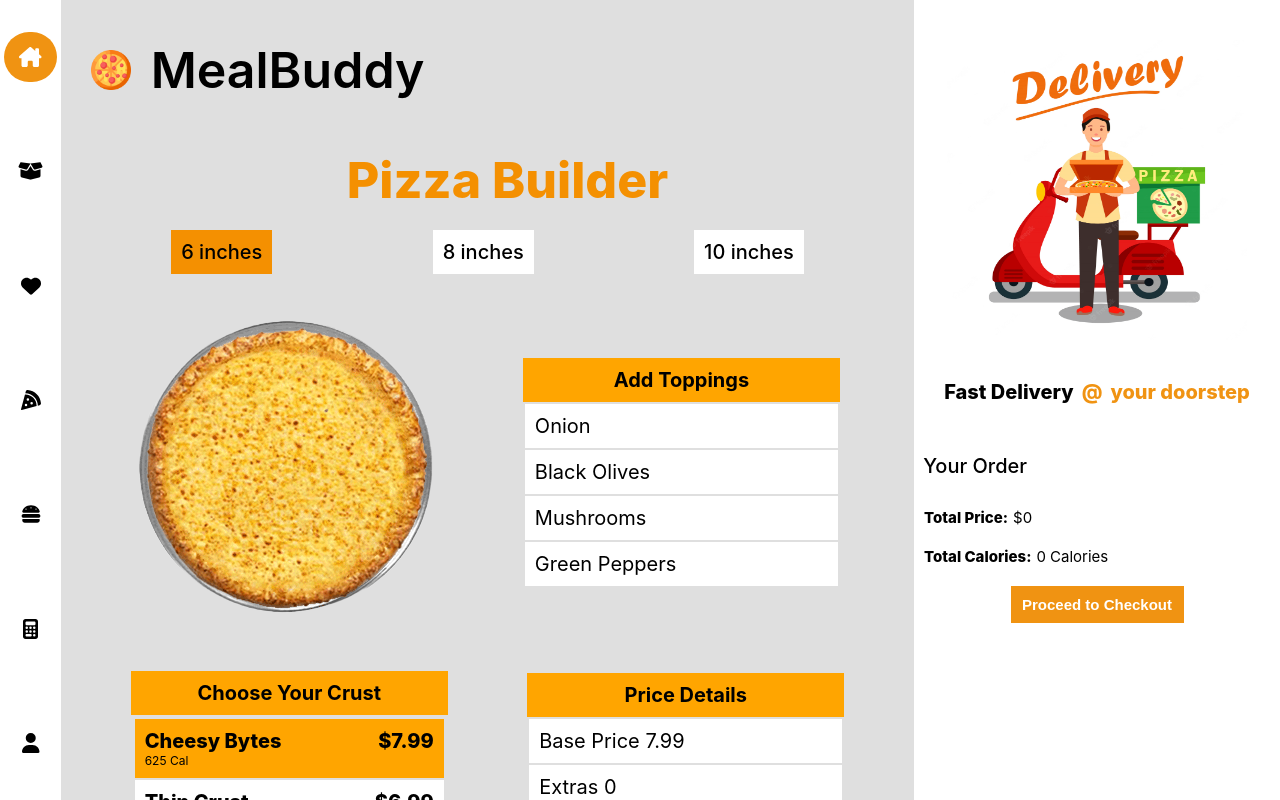
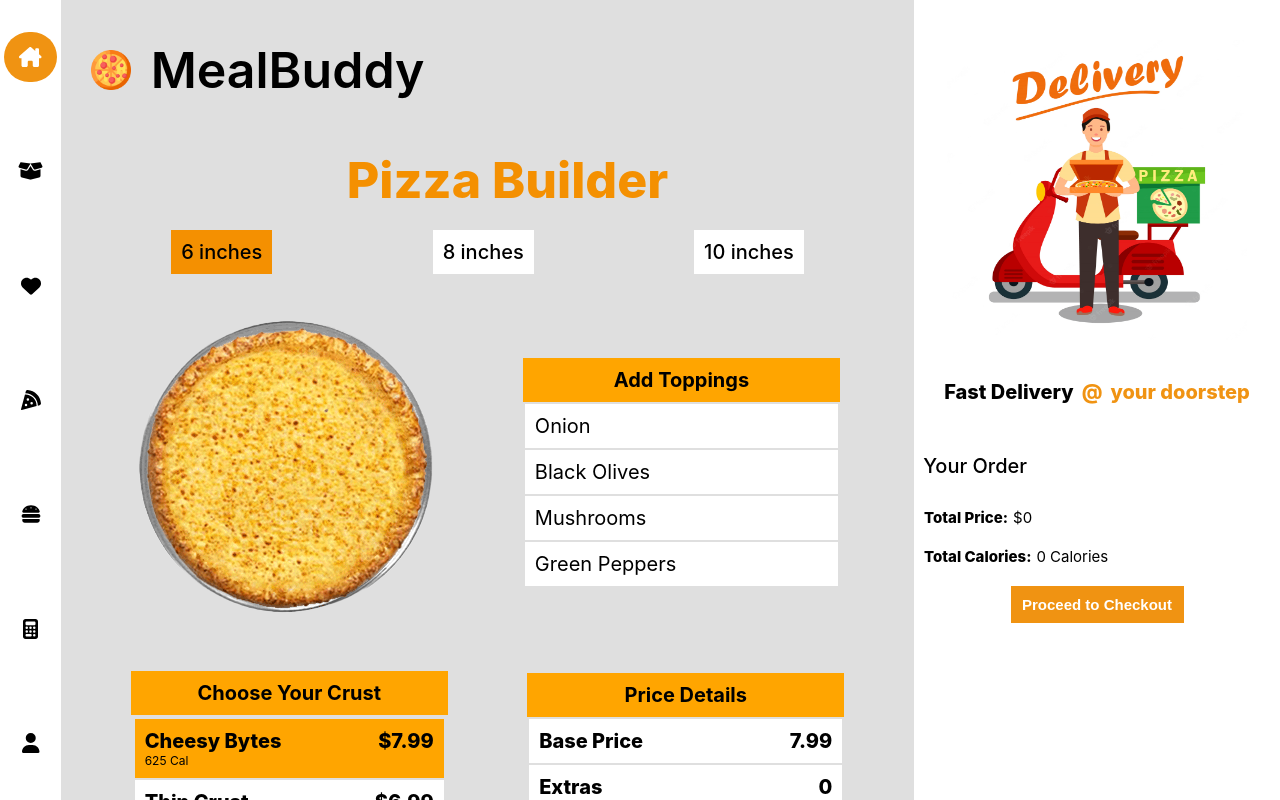
Before and after one commit to HarshitG24/mealbuddy, a React (Create React App) app in the folder frontend/: page /pizza-builder in a window 1280 px wide. Built offline with nearby package versions, Linux system fonts and the light colour scheme.

Commit message:
added css for pizza summary table

```diff
--- a/frontend/src/components/pizza-builder/PizzaSummaryTable.js
+++ b/frontend/src/components/pizza-builder/PizzaSummaryTable.js
@@ -51,19 +51,39 @@ function PizzaSummaryTable({ allData, size, crust, toppings }) {
       <caption>{title}</caption>
       <tbody>
         <tr>
-          <td>Base Price {basePrice}</td>
+          <td>
+            <div className="summary_row">
+              <p>Base Price</p>
+              <p>{basePrice}</p>
+            </div>
+          </td>
         </tr>
 
         <tr>
-          <td>Extras {extras}</td>
+          <td>
+            <div className="summary_row">
+              <p>Extras</p>
+              <p>{extras}</p>
+            </div>
+          </td>
         </tr>
 
         <tr>
-          <td>Total Calories {totalCalories}</td>
+          <td>
+            <div className="summary_row">
+              <p>Total Calories </p>
+              <p>{totalCalories}</p>
+            </div>
+          </td>
         </tr>
 
         <tr>
-          <td>Final Amount {amt}</td>
+          <td>
+            <div className="summary_row">
+              <p>Final Amount </p>
+              <p>{amt}</p>
+            </div>
+          </td>
         </tr>
       </tbody>
     </table>
--- a/frontend/src/components/pizza-builder/css/pizza_table_row.css
+++ b/frontend/src/components/pizza-builder/css/pizza_table_row.css
@@ -26,3 +26,10 @@ tr > td {
   font-weight: 800;
   font-size: 2rem;
 }
+
+.summary_row {
+  display: flex;
+  justify-content: space-between;
+  font-weight: 800;
+  font-size: 2rem;
+}
```
